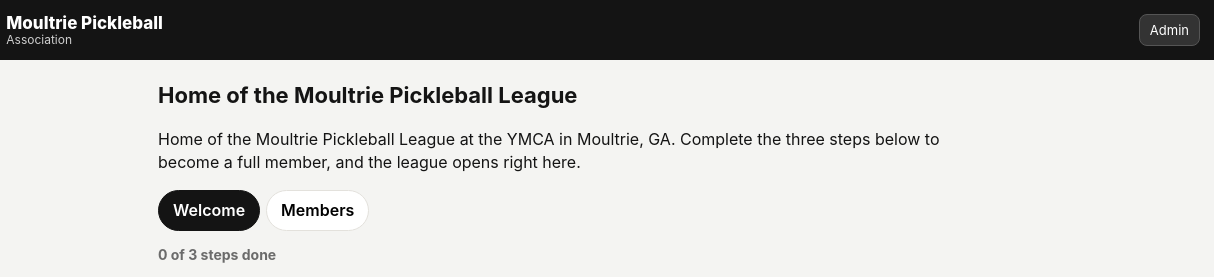
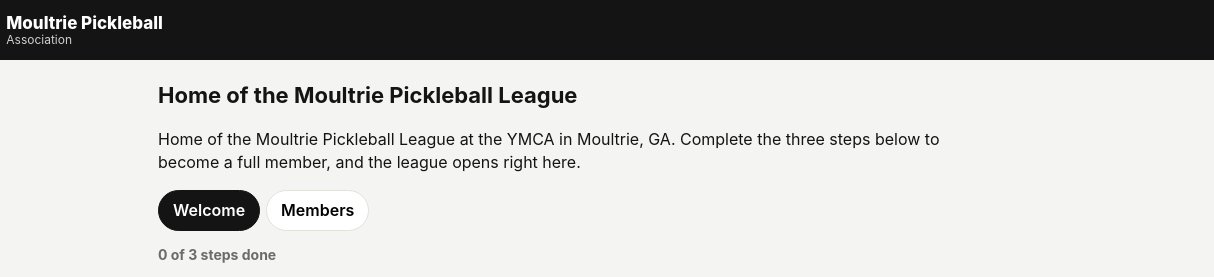
Before and after one commit to alan09staci-hub/mpa-league-app, a website: page public/index.html in a window 1280 px wide. Shown: the top 277 px of the page, 66-1280 px from the left. Drawn offline with Linux system fonts and the light colour scheme; no server answers.

Commit message:
Add files via upload

```diff
--- a/public/index.html
+++ b/public/index.html
@@ -14,7 +14,7 @@
   </a>
   <span class="spacer"></span>
   <span id="identitySlot"></span>
-  <a class="admin-link" href="#/admin">Admin</a>
+  <a class="admin-link" id="adminLink" href="#/admin" hidden>Admin</a>
 </header>
 <main id="app"><p class="muted">Loading…</p></main>
 <div id="modalRoot"></div>
```
